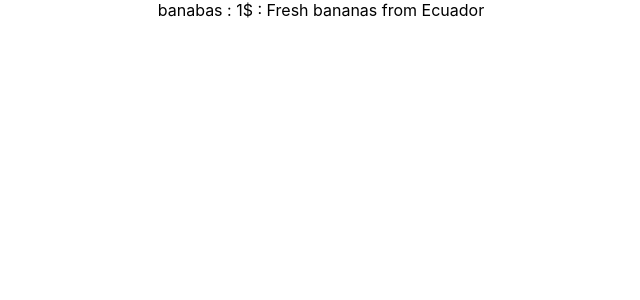
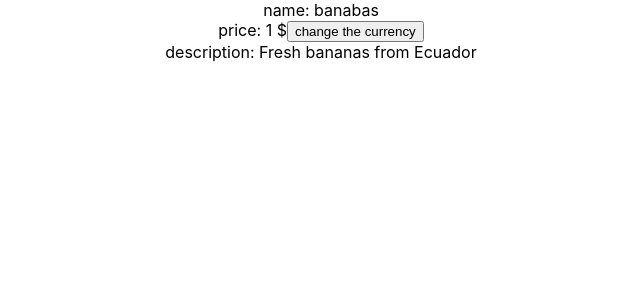
Before and after one commit to ArusShahverdyan/My-ToDo-List, a React (Create React App) app: page / in a window 1280 px wide. Shown: the top 300 px of the page, without its empty margins (319-959 px from the left). Built offline with nearby package versions, Linux system fonts and the light colour scheme.

Commit message:
homework-lesson-62

```diff
--- a/src/App.js
+++ b/src/App.js
@@ -8,7 +8,7 @@ function App() {
 
        <Product
        name='banabas'
-        price='1$'
+        price='1'
        description='Fresh bananas from Ecuador'/>
 
 
--- a/src/Description.jsx
+++ b/src/Description.jsx
@@ -4,9 +4,9 @@ class Description extends Component {
 
     render() {
         return (
-            <span>
-                {this.props.message}
-            </span>
+            <div>
+                description: {this.props.message}
+            </div>
         );
     }
 }
--- a/src/Name.jsx
+++ b/src/Name.jsx
@@ -4,9 +4,9 @@ class Name extends Component {
 
     render() {
         return (
-            <span>
-                {this.props.text}
-            </span>
+            <div>
+              name: {this.props.text}
+            </div>
         );
     }
 }
--- a/src/Price.jsx
+++ b/src/Price.jsx
@@ -1,14 +1,37 @@
 import { Component } from "react";
 
-class Price extends Component{
+class Price extends Component {
+    constructor(props) {
+        super(props);
+        this.state = {
+            price:`${props.value} $`,
+            exchangeRate:390,
+        }
+    }
+    chahngeCurrency = () => {
+        const {price, exchangeRate} = this.state;
+        let modifiedPrice;
+          if(price.endsWith('$')){
+             modifiedPrice = parseFloat(price) * exchangeRate + '֏';
+          }
+          else{
+             modifiedPrice = parseFloat(price)/exchangeRate + ' $';
+              }
+              this.setState({
+                price: modifiedPrice,
+            });
+    };
 
-    render(){
-        return(
-            <span>
-                 {this.props.value}
+    render() {
+        return (
+            <div>
+                price: {this.state.price}
+                <button onClick={this.chahngeCurrency}>change the currency</button>
 
-            </span>
+            </div>
         );
     }
 }
-export default Price ;
+
+
+export default Price;
--- a/src/Product.jsx
+++ b/src/Product.jsx
@@ -9,7 +9,9 @@ class Product extends Component{
     render(){
           return(
             <div>
-              <Name text={this.props.name}/> : <Price value={this.props.price}/> : <Description message={this.props.description}/>
+              <Name text={this.props.name}/>
+              <Price value={this.props.price}/>
+               <Description message={this.props.description}/>
             </div>
           );
     }
```
